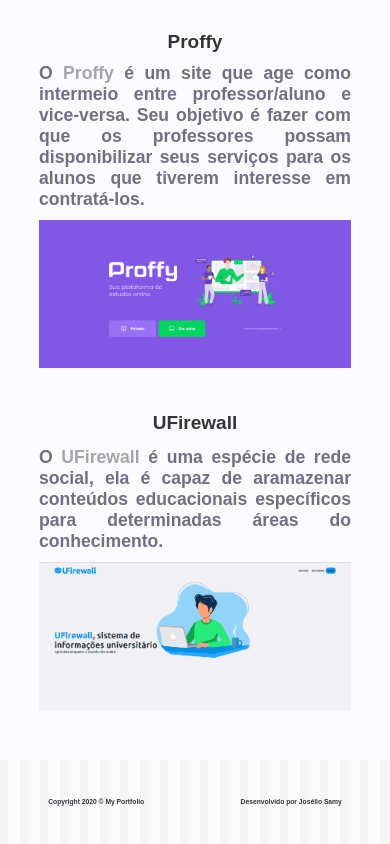
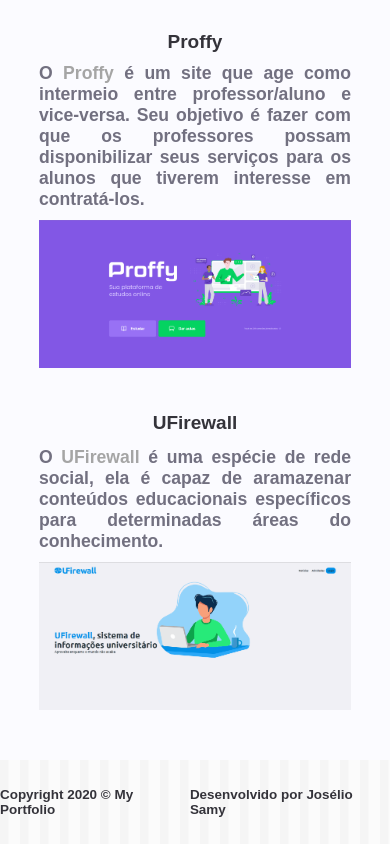
Before and after one commit to joseliosamy/myportfolio, a React (Create React App) app: page / in a window 390 px wide. Shown: the part 2404-3248 px from the top of the page. Built offline with nearby package versions, Linux system fonts and the light colour scheme; the HTML template or start-up script is replaced by a standard one.

Commit message:
Version 1.0 - released

```diff
--- a/src/global.css
+++ b/src/global.css
@@ -9,7 +9,7 @@
     font-size: 1.1em;
 }
 h4 {
-    font-size: 0.6em;
+    font-size: max(15px, 1vw);
 }
 #root {
     background-color: #fbfbff;
--- a/src/home.css
+++ b/src/home.css
@@ -175,6 +175,11 @@
         min-height: 100vh;
     }
 }
+@media (max-width: 490px){
+    h4{
+        font-size: 1.2em;
+    }
+}
 
 @keyframes background {
     from {
```
